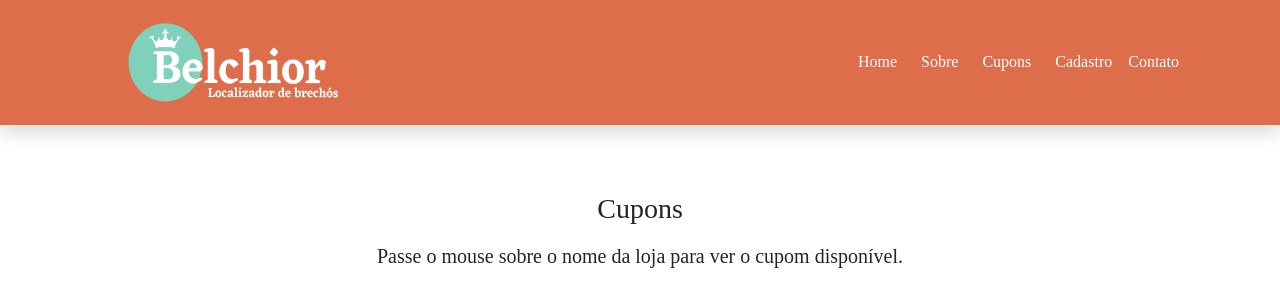
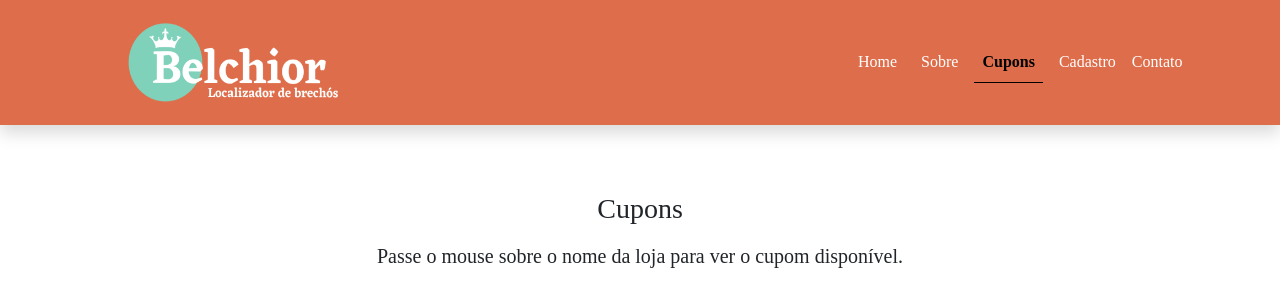
Before and after one commit to alexianaa/Belchior, a PHP site: page /html/cupons.html in a window 1280 px wide. Shown: the top 300 px of the page. Run offline with PHP 8.4, Linux system fonts and the light colour scheme; some web fonts are replaced.

Commit message:
att links navbar

```diff
--- a/css/style.css
+++ b/css/style.css
@@ -29,7 +29,7 @@ body {
     border-bottom: 1px solid #DE6E4B;
 }
 
-#mainNav .nav-link:hover {
+#mainNav .nav-link:hover, .active {
     font-weight: bold;
     color: black !important;
     border-bottom: 1px solid black !important;
--- a/html/cadastro.html
+++ b/html/cadastro.html
@@ -29,7 +29,7 @@
                 <div class="collapse navbar-collapse" id="navbarSupportedContent">
                     <ul class="navbar-nav me-auto mb-2 mb-lg-0">
                         <li class="nav-item me-2">
-                            <a class="nav-link active text-white" aria-current="page" href="index.html">Home</a>
+                            <a class="nav-link text-white" aria-current="page" href="index.html">Home</a>
                         </li>
                         <li class="nav-item me-2">
                             <a class="nav-link text-white" href="sobre.html">Sobre</a>
--- a/html/contato.html
+++ b/html/contato.html
@@ -28,7 +28,7 @@
                 <div class="collapse navbar-collapse" id="navbarSupportedContent">
                     <ul class="navbar-nav me-auto mb-2 mb-lg-0">
                         <li class="nav-item me-2">
-                            <a class="nav-link active text-white" aria-current="page" href="index.html">Home</a>
+                            <a class="nav-link text-white" aria-current="page" href="index.html">Home</a>
                         </li>
                         <li class="nav-item me-2">
                             <a class="nav-link text-white" href="sobre.html">Sobre</a>
@@ -40,7 +40,7 @@
                             <a class="nav-link text-white" href="cadastro.html">Cadastro</a>
                         </li>
                         <li class="nav-item">
-                            <a class="nav-link text-white" href="contato.html">Contato</a>
+                            <a class="nav-link active text-white" href="contato.html">Contato</a>
                         </li>
                     </ul>
                 </div>
--- a/html/cupons.html
+++ b/html/cupons.html
@@ -29,13 +29,13 @@
                 <div class="collapse navbar-collapse" id="navbarSupportedContent">
                     <ul class="navbar-nav me-auto mb-2 mb-lg-0">
                         <li class="nav-item me-2">
-                            <a class="nav-link active text-white" aria-current="page" href="index.html">Home</a>
+                            <a class="nav-link text-white" aria-current="page" href="index.html">Home</a>
                         </li>
                         <li class="nav-item me-2">
                             <a class="nav-link text-white" href="sobre.html">Sobre</a>
                         </li>
                         <li class="nav-item me-2">
-                            <a class="nav-link text-white" href="cupons.html">Cupons</a>
+                            <a class="nav-link active text-white" href="cupons.html">Cupons</a>
                         </li>
                         <li class="nav-item">
                             <a class="nav-link text-white" href="cadastro.html">Cadastro</a>
--- a/html/paginaloja.html
+++ b/html/paginaloja.html
@@ -31,7 +31,7 @@
                 <div class="collapse navbar-collapse" id="navbarSupportedContent">
                     <ul class="navbar-nav me-auto mb-2 mb-lg-0">
                         <li class="nav-item me-2">
-                            <a class="nav-link active text-white" aria-current="page" href="index.html">Home</a>
+                            <a class="nav-link text-white" aria-current="page" href="index.html">Home</a>
                         </li>
                         <li class="nav-item me-2">
                             <a class="nav-link text-white" href="sobre.html">Sobre</a>
```
